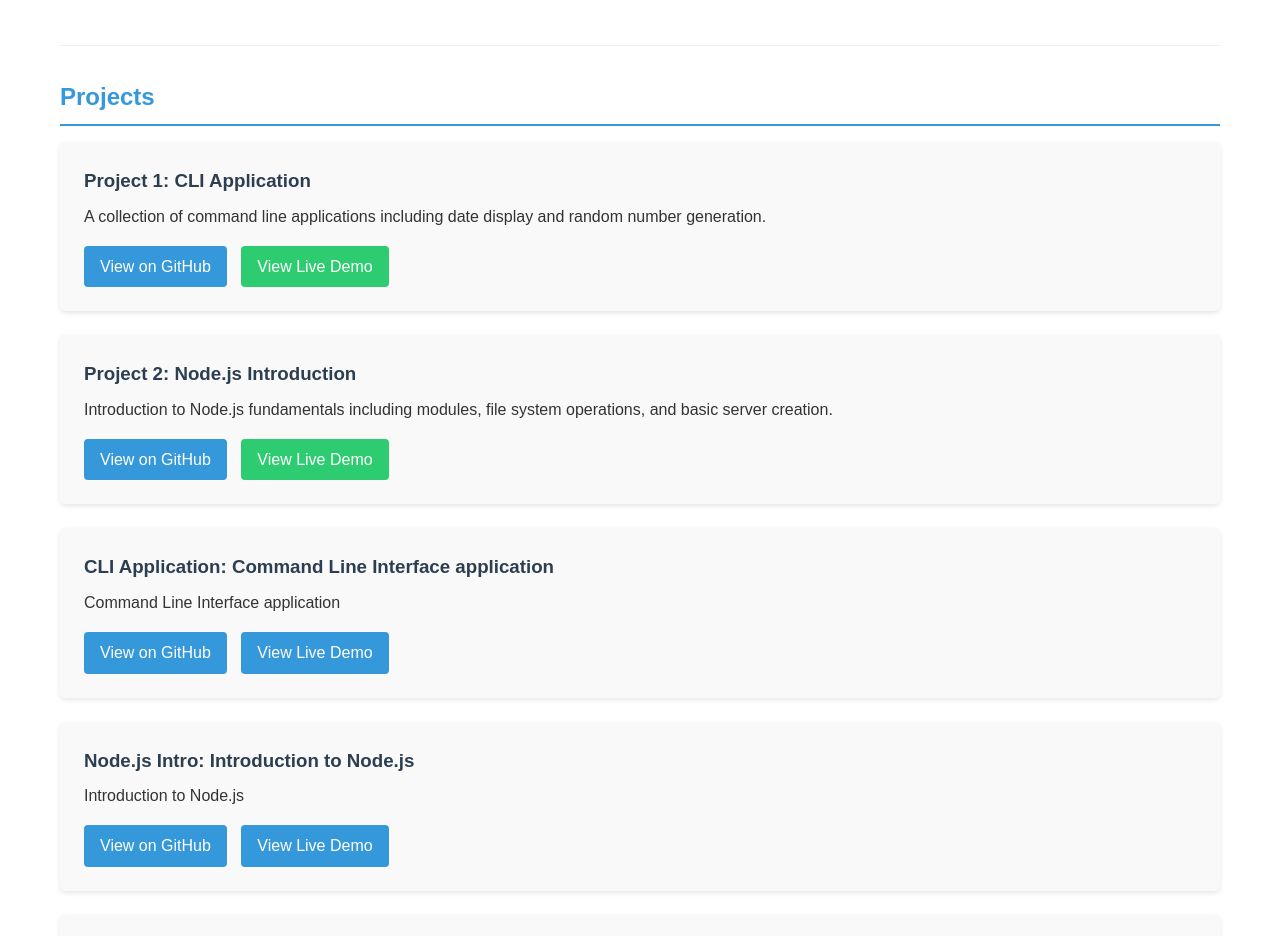
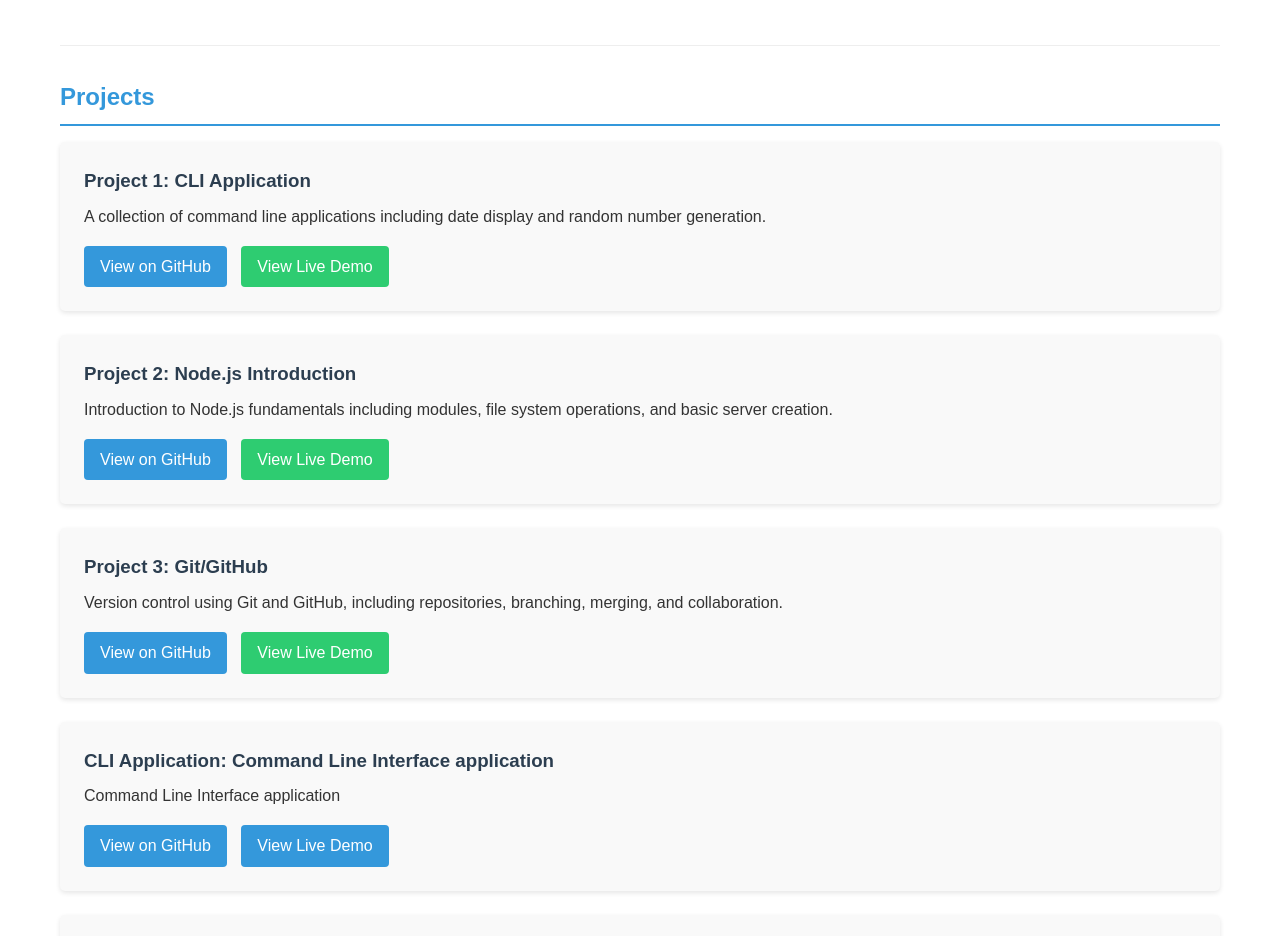
Before and after one commit to jackrbaca1/jackrbaca1.github.io, a plain HTML site: page index.html in a window 1280 px wide. Shown: the part 148-1084 px from the top of the page. Drawn offline with Linux system fonts and the light colour scheme.

Commit message:
Add Project 3 to portfolio

```diff
--- a/index.html
+++ b/index.html
@@ -31,6 +31,13 @@
             <p>Introduction to Node.js fundamentals including modules, file system operations, and basic server creation.</p>
             <a href="https://github.com/jackrbaca1/cit281-p2" target="_blank">View on GitHub</a>
             <a href="https://jackrbaca1.github.io/cit281-p2/" target="_blank" class="demo-link">View Live Demo</a>
+        </div>
+
+        <div class="project">
+            <h3>Project 3: Git/GitHub</h3>
+            <p>Version control using Git and GitHub, including repositories, branching, merging, and collaboration.</p>
+            <a href="https://github.com/jackrbaca1/cit281-p3" target="_blank">View on GitHub</a>
+            <a href="https://jackrbaca1.github.io/cit281-p3/" target="_blank" class="demo-link">View Live Demo</a>
         </div>
         <div class="project">
             <h3>CLI Application: Command Line Interface application</h3>
```
